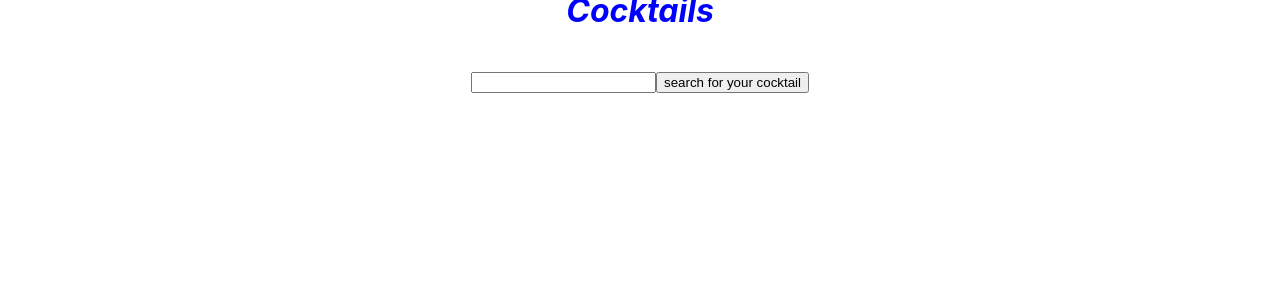
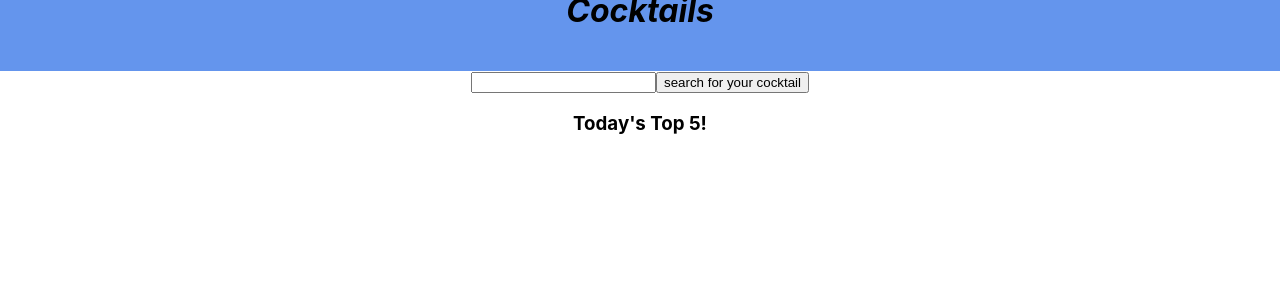
Before and after one commit to DaquanJ/the-bar, a React (Create React App) app: page / in a window 1280 px wide. Shown: the top 300 px of the page. Built offline with nearby package versions, Linux system fonts and the light colour scheme.

Commit message:
updated css

```diff
--- a/src/App.css
+++ b/src/App.css
@@ -13,9 +13,10 @@ h1 {
 #header {
     margin-top: -30px;
     background-image: url("");
+    background-color: cornflowerblue;
     background-attachment: fixed;
     width: 100%;
     height: 10vh;
     text-align: center;
-    color: blue;
+    color:black;
   }
--- a/src/App.js
+++ b/src/App.js
@@ -12,6 +12,11 @@ function App() {
             <input name="text" type="text" />
             <button>search for your cocktail</button>
           </div>
+
+          <div id="header2">
+            <h3>Today's Top 5!</h3>
+          </div>
+
     </div>
   );
 }
```
